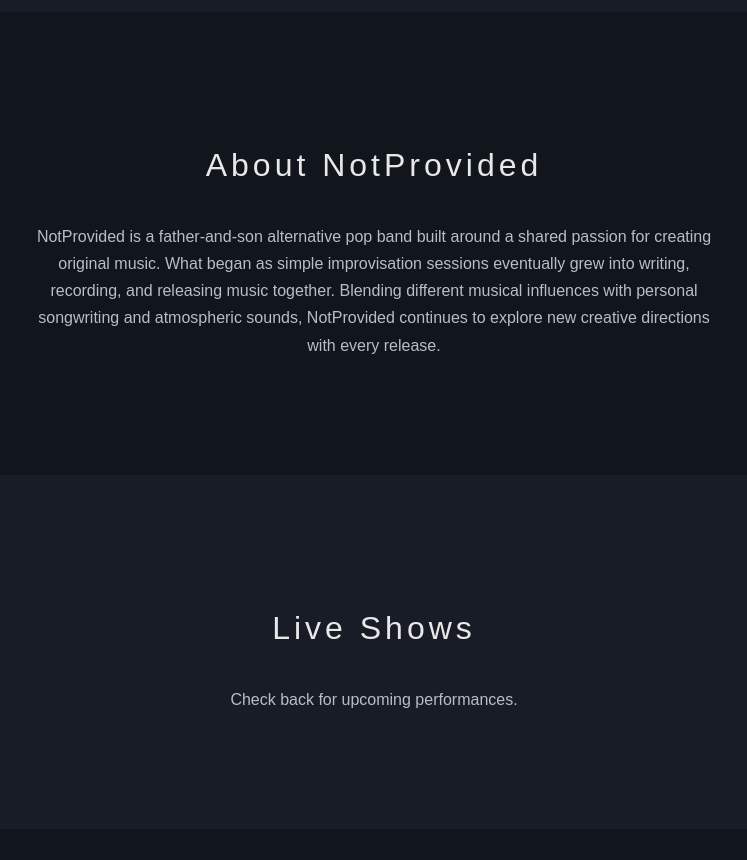
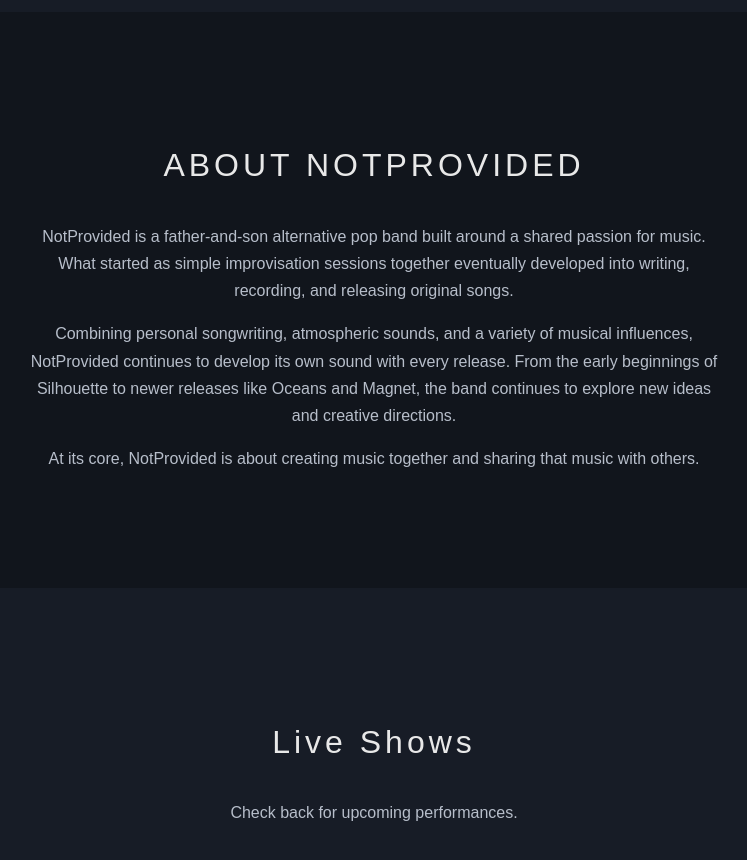
Before and after one commit to notprovidedstudios-hash/notprovided-website, a plain HTML site: page index.html in a window 1280 px wide. Shown: the part 2280-3140 px from the top of the page, without its empty margins (266-1013 px from the left). Drawn offline with Linux system fonts and the light colour scheme.

Commit message:
Update index.html

```diff
--- a/index.html
+++ b/index.html
@@ -145,17 +145,33 @@
        <!-- About -->
 <section id="about">
 
-            <h2>About NotProvided</h2>
+    <h2>ABOUT NOTPROVIDED</h2>
+
+    <div class="about-content">
 
         <p>
             NotProvided is a father-and-son alternative pop band
-                built around a shared passion for creating original music.
-                What began as simple improvisation sessions eventually
-                grew into writing, recording, and releasing music together.
-                Blending different musical influences with personal
-                songwriting and atmospheric sounds, NotProvided continues
-                to explore new creative directions with every release.
+            built around a shared passion for music. What started
+            as simple improvisation sessions together eventually
+            developed into writing, recording, and releasing
+            original songs.
         </p>
+
+        <p>
+            Combining personal songwriting, atmospheric sounds,
+            and a variety of musical influences, NotProvided
+            continues to develop its own sound with every release.
+            From the early beginnings of Silhouette to newer
+            releases like Oceans and Magnet, the band continues
+            to explore new ideas and creative directions.
+        </p>
+
+        <p>
+            At its core, NotProvided is about creating music
+            together and sharing that music with others.
+        </p>
+
+    </div>
 
 </section>
 
```
Lines whose indentation alone changed are shown as unchanged.
